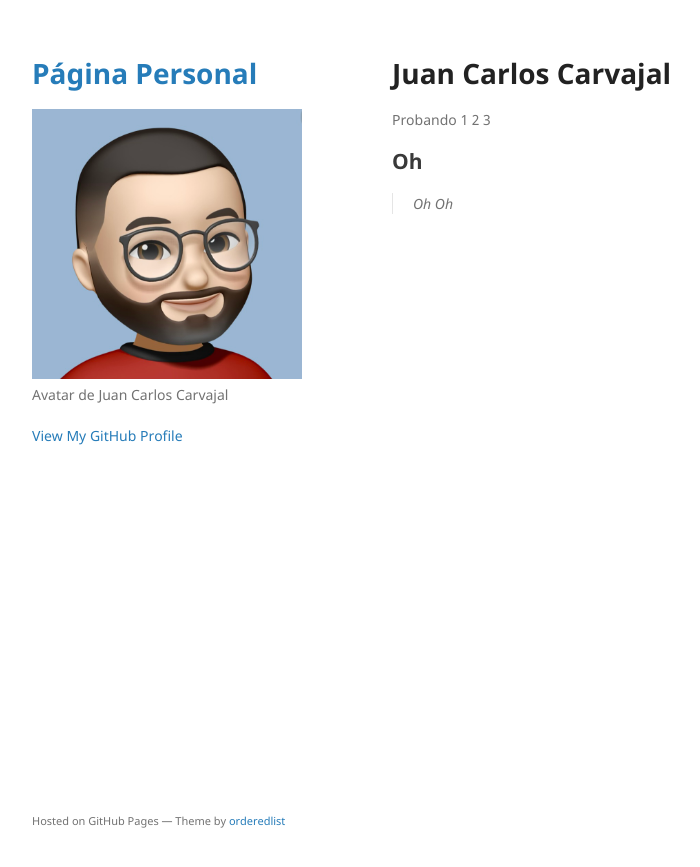
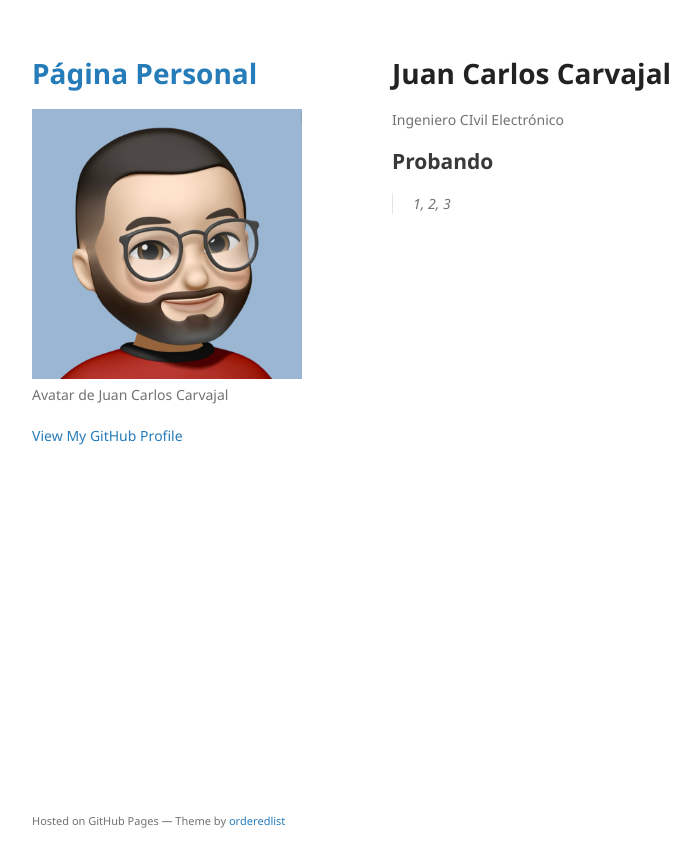
Before and after one commit to jccarvajal/jccarvajal.github.io, a Jekyll site: the page built from index.md, in a window 1280 px wide. Shown: the top 867 px of the page, without its empty margins (178-878 px from the left). Built offline with Jekyll 4.4.1, drawn with Linux system fonts in a browser that asks for light colours; our own code applies the rules of GitHub Pages for plain Markdown files.

Commit message:
Update index.md

```diff
--- a/index.md
+++ b/index.md
@@ -4,7 +4,7 @@ layout: default
 
 # Juan Carlos Carvajal
 
-Probando 1 2 3
+Ingeniero CIvil Electrónico
 
-## Oh
-> Oh Oh
+## Probando
+> 1, 2, 3
```
